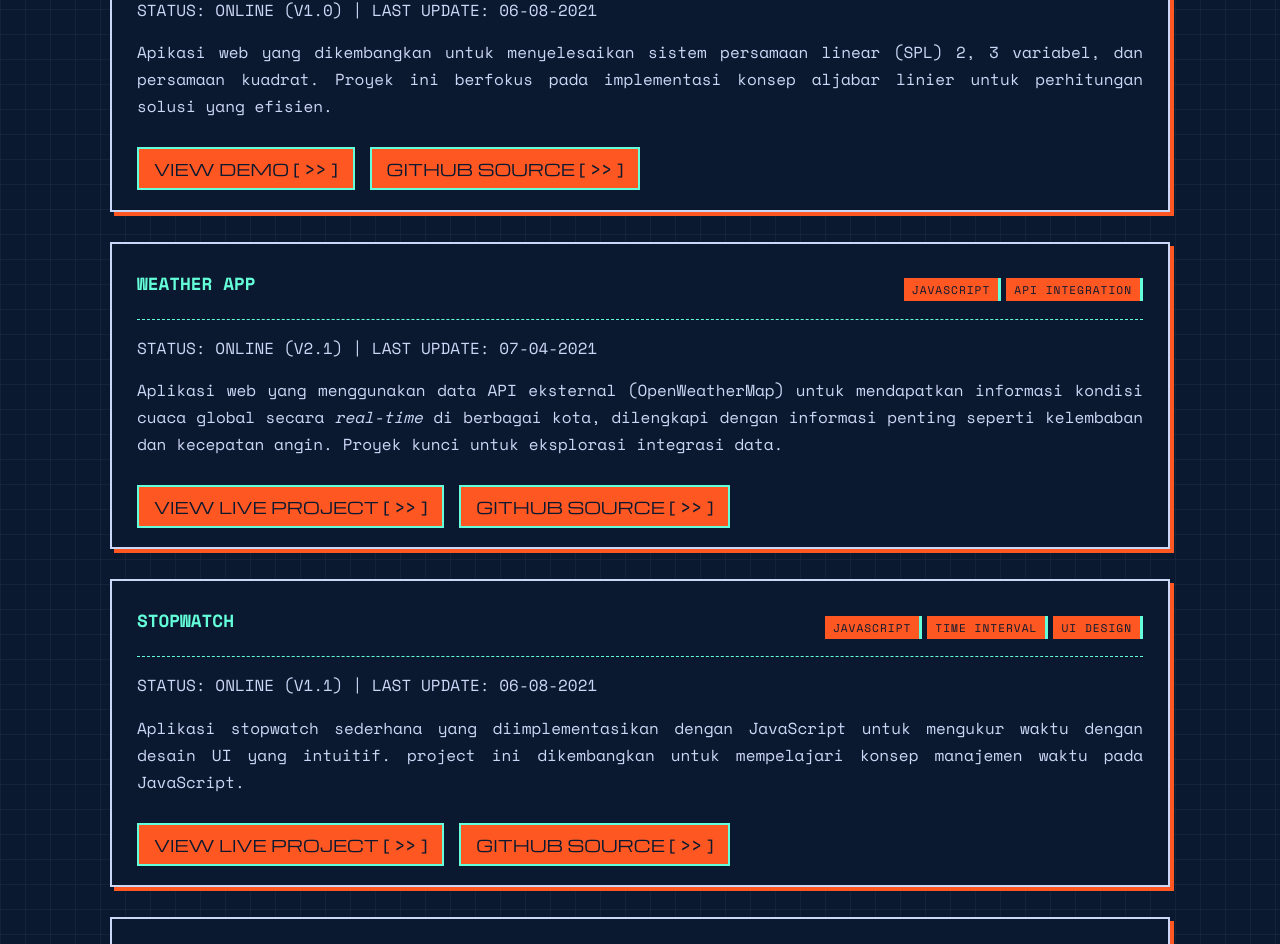
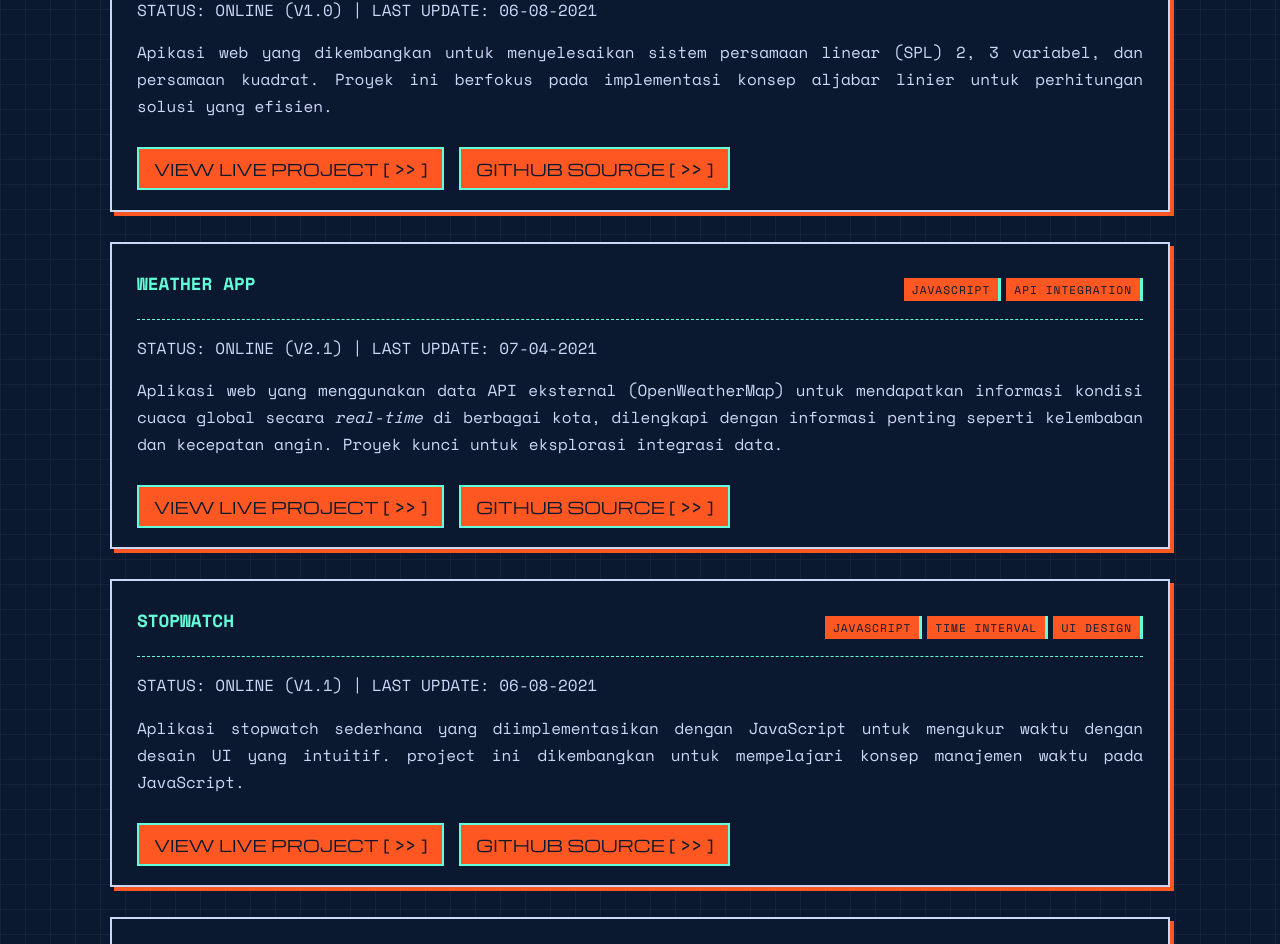
Before and after one commit to fikrinotes/personal-website, a Next.js app: page /projects-page in a window 1280 px wide. Shown: the part 1991-2935 px from the top of the page. Built offline with nearby package versions, Linux system fonts and the light colour scheme.

Commit message:
fix the view button

```diff
--- a/src/app/projects-page/page.js
+++ b/src/app/projects-page/page.js
@@ -136,7 +136,7 @@ export default function ProjectPage() {
                             <p>STATUS: ONLINE (V1.0) | LAST UPDATE: 06-08-2021</p>
                             <p>Apikasi web yang dikembangkan untuk menyelesaikan sistem persamaan linear (SPL) 2, 3 variabel, dan persamaan kuadrat. Proyek ini berfokus pada implementasi konsep aljabar linier untuk perhitungan solusi yang efisien.</p>
                             <div className="cta-group">
-                                <a href="https://fikrinotes.netlify.app/javascriptproject-menu/boring_math/">VIEW DEMO [ &gt;&gt; ]</a>
+                                <a href="https://fikrinotes.netlify.app/javascriptproject-menu/boring_math/">VIEW LIVE PROJECT [ &gt;&gt; ]</a>
                                 <a href="https://github.com/fikrinotes/fikrinotes.github.io/tree/master/Javascriptproject-menu/Boring_math">GITHUB SOURCE [ &gt;&gt; ]</a>
                             </div>
                         </div>
```
